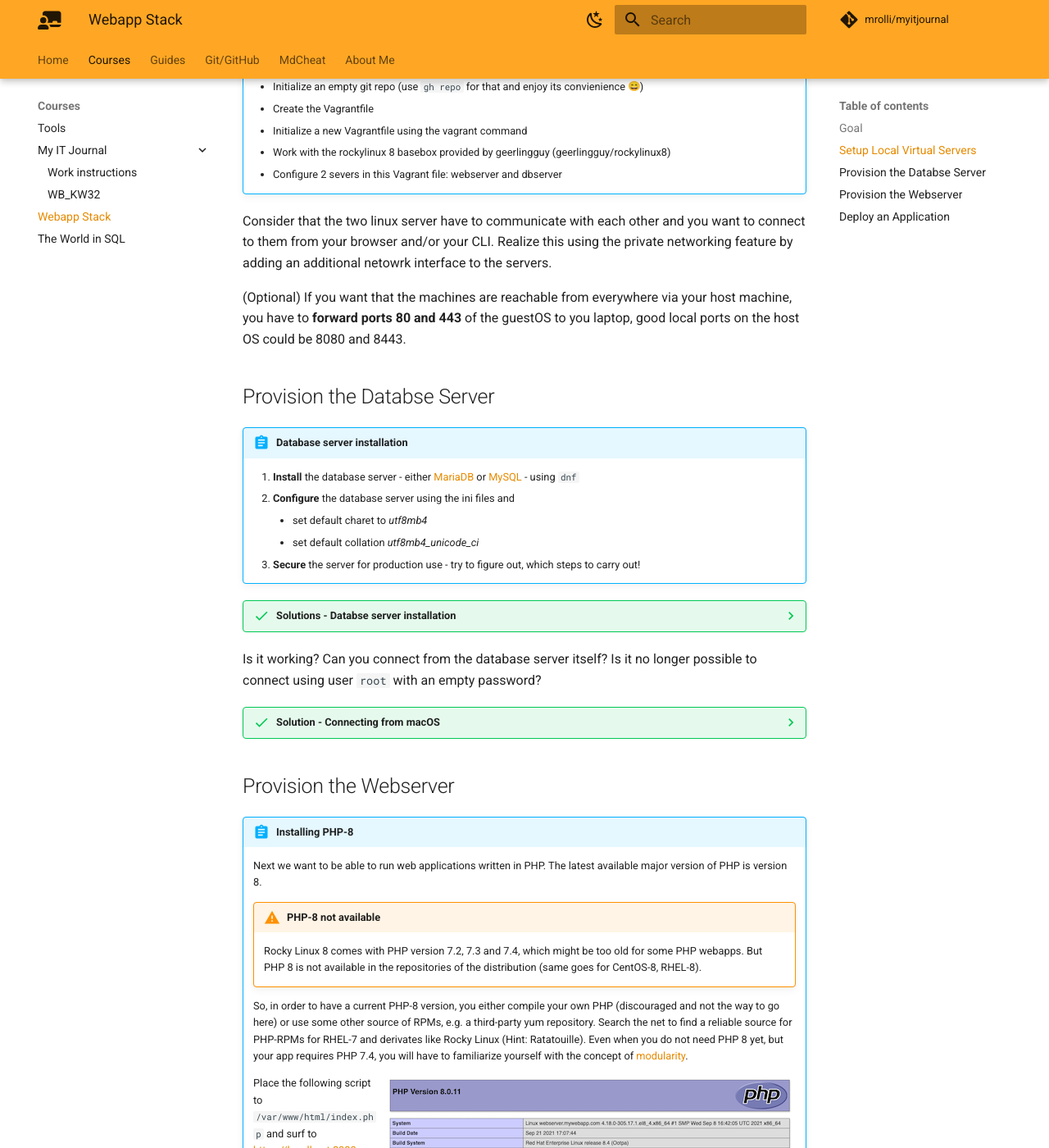
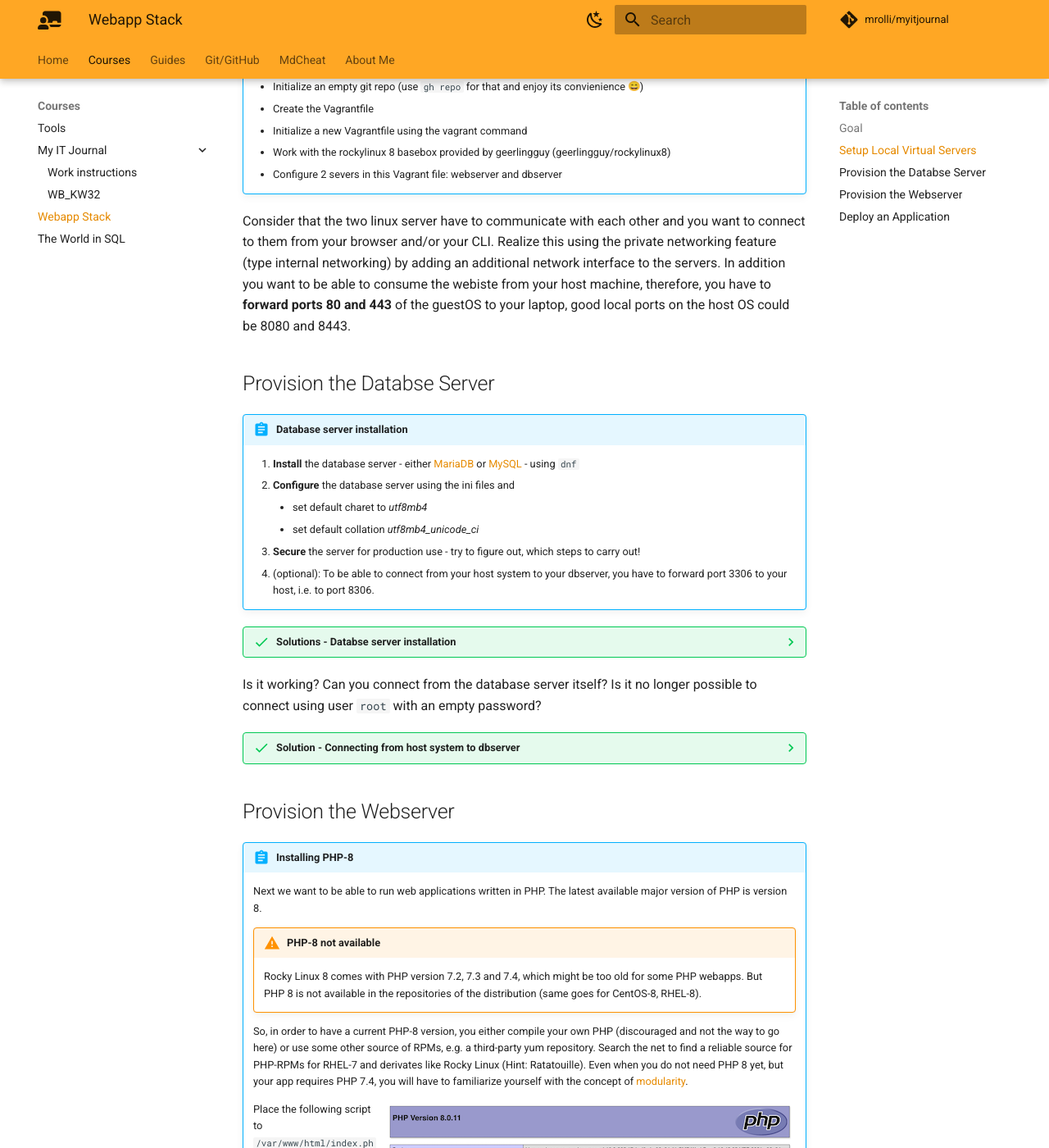
Before and after one commit to mrolli/myitjournal, an MkDocs documentation site: the page built from docs/courses/webappstack.md, in a window 1280 px wide and 1400 px high, scrolled down 870 px. Shown: the whole window at 82% size. Built offline with MkDocs 1.6.1 and Material for MkDocs 9.7.7, drawn with Linux system fonts in a browser that asks for light colours; emoji names are drawn with the system emoji font; comment, search, counter and statistics services are not loaded.

Commit message:
Make port forwarding mandatory as it is needed now

````diff
--- a/docs/courses/webappstack.md
+++ b/docs/courses/webappstack.md
@@ -42,10 +42,10 @@
 
 Consider that the two linux server have to communicate with each other and you
 want to connect to them from your browser and/or your CLI. Realize this using
-the private networking feature by adding an additional netowrk interface to the servers.
-
-(Optional) If you want that the machines are reachable from everywhere via your
-host machine, you have to **forward ports 80 and 443** of the guestOS to you laptop,
+the private networking feature (type internal networking) by adding an additional
+network interface to the servers.
+In addition you want to be able to consume the webiste from your host machine,
+therefore, you have to **forward ports 80 and 443** of the guestOS to your laptop,
 good local ports on the host OS could be 8080 and 8443.
 
 ## Provision the Databse Server
@@ -57,6 +57,8 @@
         - set default collation *utf8mb4_unicode_ci*
     1. **Secure** the server for production use - try to figure out, which steps
        to carry out!
+    1. (optional): To be able to connect from your host system to your dbserver,
+       you have to forward port 3306 to your host, i.e. to port 8306.
 
 ??? success "Solutions - Databse server installation"
     Please find my approach to the above tasks in the script
@@ -69,7 +71,7 @@
 Is it working? Can you connect from the database server itself? Is it no longer
 possible to connect using user `root` with an empty password?
 
-??? success "Solution - Connecting from macOS"
+??? success "Solution - Connecting from host system to dbserver"
     First you need to install the mysql client binary. If you only want to connect
     to a remote DB server without having the need for a local DB server on the
     host itself, you can safely just install the client package `mysql-client`
@@ -83,14 +85,16 @@
 
     ```
 
-    Now you can connecto to the VMs using the mysql client binary. Use the IP
+    Now you can connec to to the VMs using the mysql client binary. Use the IP
     address that you assigned in your `Vagrantfile`, in
     my case:
     ```bash
-    mysql -h 192.168.33.20 -u demouser -p
+    mysql -h localhost -u demouser -p
     ```
 
-    !!! warning "(Optional task) Can you connect to the database server at the forwarded port from the host machine?"
+    Does it work?
+
+    !!! warning "Help, connecting to localhost does not work!"
         Connecting won't work if you want to connect to the forwarded port 3306 on your host machine. MariaDB/MySQL on macOS/Linux
         chooses to connect to a socket when connecting to `localhost` or when no server is specified. To connect using the TCP/IP
         protocol, you have to use an IP address. Don't forget to use the port that you actually used for port forwarding, in my
````
